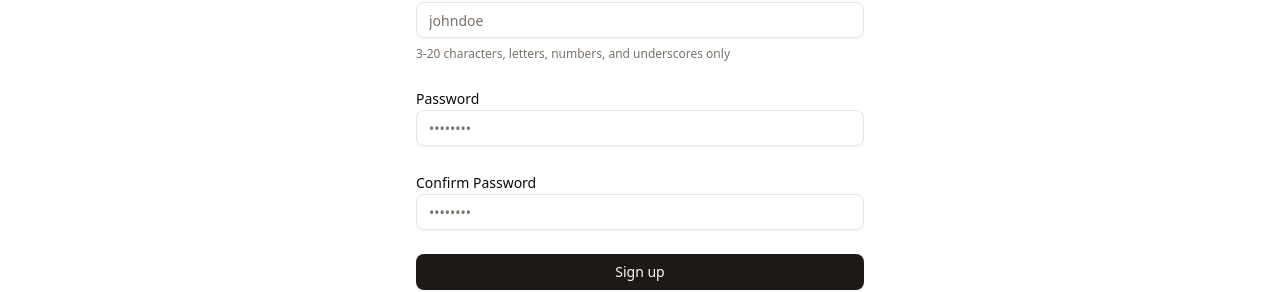
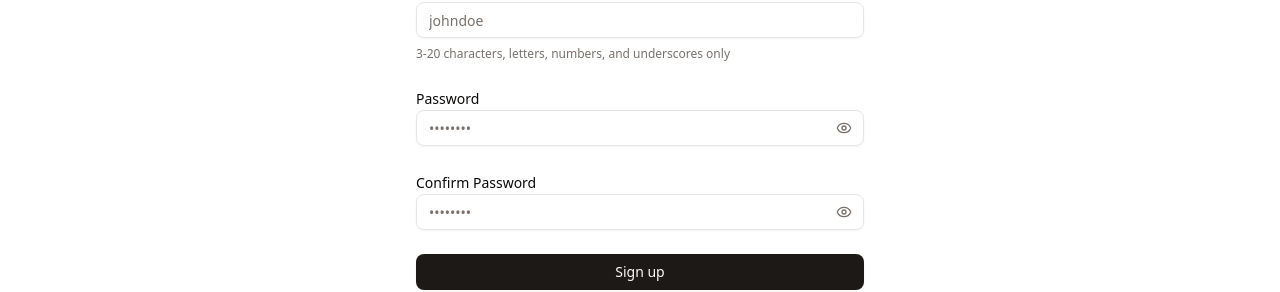
Before and after one commit to NZepeda/spinlist, a Next.js app: page /signup in a window 1280 px wide. Shown: the part 401-693 px from the top of the page. Built offline with nearby package versions, Linux system fonts and the light colour scheme; no server answers.

Commit message:
Allow the password field visibilty to be toggled

```diff
--- a/src/app/signup/page.tsx
+++ b/src/app/signup/page.tsx
@@ -4,6 +4,7 @@ import Link from "next/link";
 import { Button } from "@/components/ui-core/button";
 import { Input } from "@/components/ui-core/input";
 import { useSignUp } from "@/hooks/useSignUp";
+import { PasswordInput } from "@/components/PasswordInput";
 
 /**
  * Sign-up page component for user registration.
@@ -34,9 +35,7 @@ export default function SignUpPage() {
       <div className="w-full max-w-md space-y-8">
         <div className="text-center">
           <h1 className="text-3xl font-bold">Create an account</h1>
-          <p className="text-muted-foreground mt-2">
-            Sign up to get started
-          </p>
+          <p className="text-muted-foreground mt-2">Sign up to get started</p>
         </div>
 
         <form onSubmit={handleSubmit} className="space-y-6">
@@ -94,53 +93,25 @@ export default function SignUpPage() {
           </div>
 
           {/* Password field */}
-          <div className="space-y-2">
-            <label htmlFor="password" className="text-sm font-medium">
-              Password
-            </label>
-            <Input
-              id="password"
-              type="password"
-              placeholder="••••••••"
-              value={password}
-              onChange={(e) => setPassword(e.target.value)}
-              aria-invalid={!!errors.password}
-              disabled={isLoading}
-              required
-              minLength={8}
-            />
-            {errors.password && (
-              <p className="text-destructive text-sm">{errors.password}</p>
-            )}
-          </div>
+          <PasswordInput
+            password={password}
+            onPasswordChange={setPassword}
+            isLoading={isLoading}
+            error={errors.password}
+            label={"Password"}
+            className="space-y-2"
+          />
 
           {/* Confirm password field */}
-          <div className="space-y-2">
-            <label htmlFor="confirmPassword" className="text-sm font-medium">
-              Confirm Password
-            </label>
-            <Input
-              id="confirmPassword"
-              type="password"
-              placeholder="••••••••"
-              value={confirmPassword}
-              onChange={(e) => setConfirmPassword(e.target.value)}
-              aria-invalid={!!errors.confirmPassword}
-              disabled={isLoading}
-              required
-              minLength={8}
-            />
-            {errors.confirmPassword && (
-              <p className="text-destructive text-sm">{errors.confirmPassword}</p>
-            )}
-          </div>
-
+          <PasswordInput
+            password={confirmPassword}
+            onPasswordChange={setPassword}
+            isLoading={isLoading}
+            label={"Confirm Password"}
+            error={errors.confirmPassword}
+          />
           {/* Submit button */}
-          <Button
-            type="submit"
-            className="w-full"
-            disabled={isLoading}
-          >
+          <Button type="submit" className="w-full" disabled={isLoading}>
             {isLoading ? "Creating account..." : "Sign up"}
           </Button>
 
--- /dev/null
+++ b/src/components/PasswordInput.tsx
@@ -0,0 +1,65 @@
+"use client";
+
+import { useState } from "react";
+import { Eye, EyeOff } from "lucide-react";
+import { Input } from "./ui-core/input";
+
+interface PasswordInputProps {
+  className?: string;
+  error?: string;
+  isLoading?: boolean;
+  label: string;
+  password: string;
+  onPasswordChange: (updatedPassword: string) => void;
+}
+
+/**
+ * Renders an input field for passwords.
+ * Allows the user to toggle the visibility of the password from obscured to visible.
+ */
+export const PasswordInput = ({
+  className,
+  error,
+  isLoading,
+  label,
+  password,
+  onPasswordChange,
+}: PasswordInputProps) => {
+  const [isVisible, setIsVisible] = useState(false);
+
+  return (
+    <div className={className}>
+      <label htmlFor="password" className="text-sm font-medium">
+        {label}
+      </label>
+      <div className="relative">
+        <Input
+          id={`password-${label}`}
+          type={isVisible ? "text" : "password"}
+          placeholder="••••••••"
+          value={password}
+          onChange={(e) => onPasswordChange(e.target.value)}
+          aria-invalid={Boolean(error)}
+          disabled={isLoading}
+          required
+          minLength={8}
+          className="pr-10"
+        />
+        <button
+          type="button"
+          onClick={() => setIsVisible(!isVisible)}
+          disabled={isLoading}
+          className="absolute right-0 top-0 h-full px-3 py-2 hover:bg-transparent"
+          aria-label={isVisible ? "Hide password" : "Show password"}
+        >
+          {isVisible ? (
+            <EyeOff className="h-4 w-4 text-muted-foreground" />
+          ) : (
+            <Eye className="h-4 w-4 text-muted-foreground" />
+          )}
+        </button>
+      </div>
+      {error && <p className="text-destructive text-sm">{error}</p>}
+    </div>
+  );
+};
```
